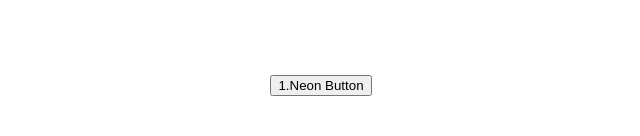
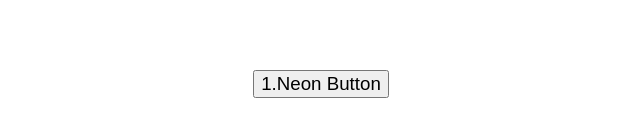
Before and after one commit to BlasChawol/2022_0509_css_page_test, a plain HTML site: page index.html in a window 1280 px wide. Shown: the part 518-654 px from the top of the page, without its empty margins (319-959 px from the left). Drawn offline with Linux system fonts and the light colour scheme.

Commit message:
Update index.css

```diff
--- a/1.css/index.css
+++ b/1.css/index.css
@@ -15,5 +15,9 @@ h1.title{
     color: var(--color-background1);
 }
 .link-button{
+    font-size:1em;
+    display:inline-block;
+    cursor:pointer;
+    text-decoration:none;
 
 }
```
